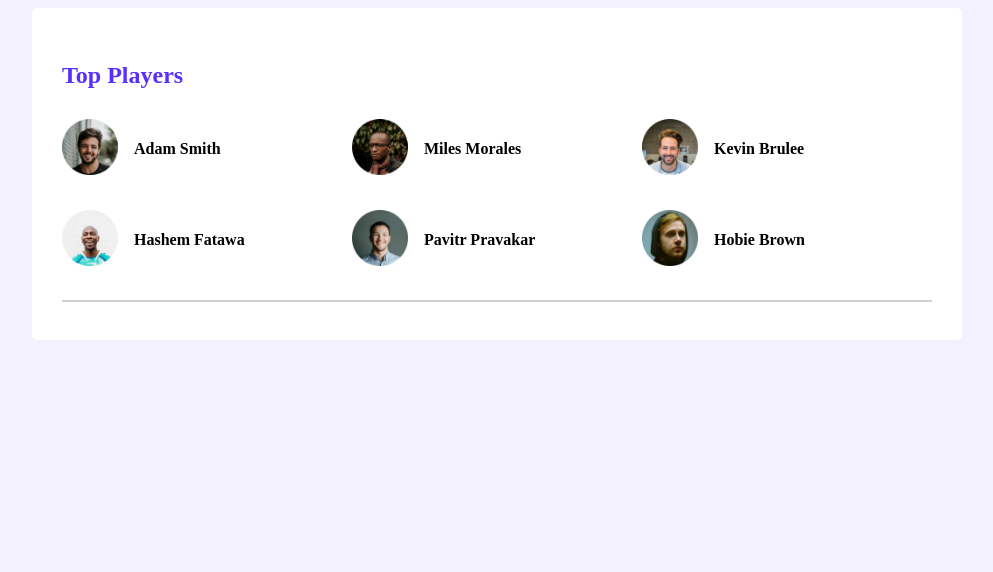
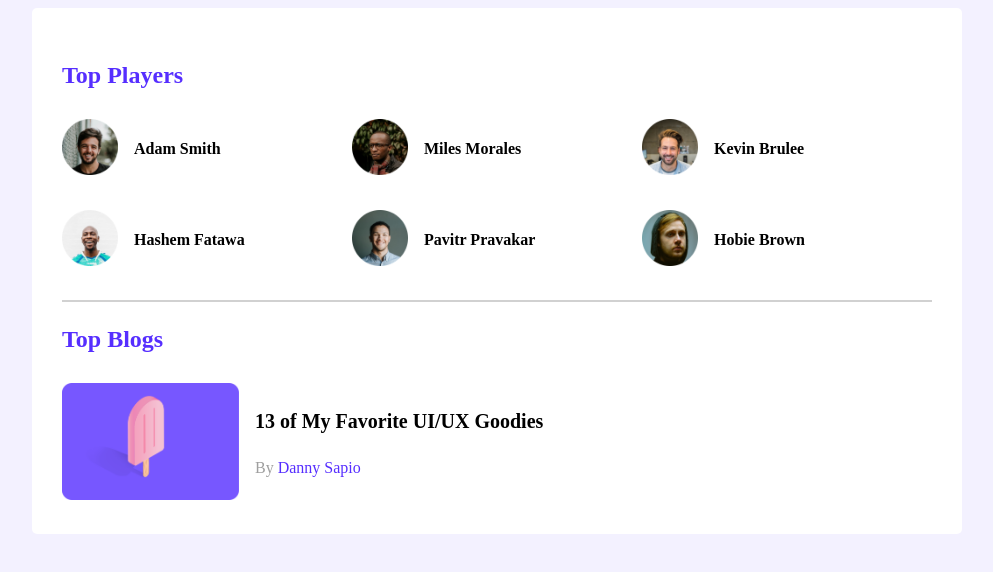
Before and after one commit to Barshonwebdev/responsive-page-practice, a plain HTML site: page index.html in a window 1280 px wide. Shown: the whole page, without its empty margins (143-1136 px from the left). Drawn offline with Linux system fonts and the light colour scheme.

Commit message:
single-blog

```diff
--- a/index.html
+++ b/index.html
@@ -41,6 +41,19 @@
                 </div>
             </div>
             <hr>
+            <div class="blog-section">
+                <h3 class="section-title">Top Blogs</h3>
+                <div class="blogs">
+                <div class="thumbnail">
+                    <img src="./images/blogs/blog-1.png" alt="">
+                </div>
+                <div class="blog-title">
+                    <h4>13 of My Favorite
+                    UI/UX Goodies</h4>
+                    <p class="author">By <a href=""> Danny Sapio </a></p>
+                </div>
+                </div>
+            </div>
         </section>
     </main>
 </body>
--- a/style.css
+++ b/style.css
@@ -1,5 +1,7 @@
+
 body{
     background-color: #F3F1FF;
+
 }
 main{
     display: flex;
@@ -11,7 +13,9 @@ main{
     background-color: white;
     border-radius: 5px;
 }
+
 /* top player style  */
+
 .section-title{
     color: #562EFF;
     font-size: 24px;
@@ -36,3 +40,26 @@ hr{
     margin-top: 30px;
     border: 1px solid #D1D1D1
 }
+
+/* top blogs style  */
+
+.blogs{
+    display: flex;
+}
+.blogs .thumbnail img{
+    width: 177px;
+    height: 117px;
+    margin-right: 16px;
+}
+.blog-title{
+    font-size: 20px;
+
+}
+.blog-title .author{
+    color: #9F9F9F;
+    font-size: 16px;
+}
+.blog-title .author a{
+    color: #562EFF;
+    text-decoration: none;
+}
```
